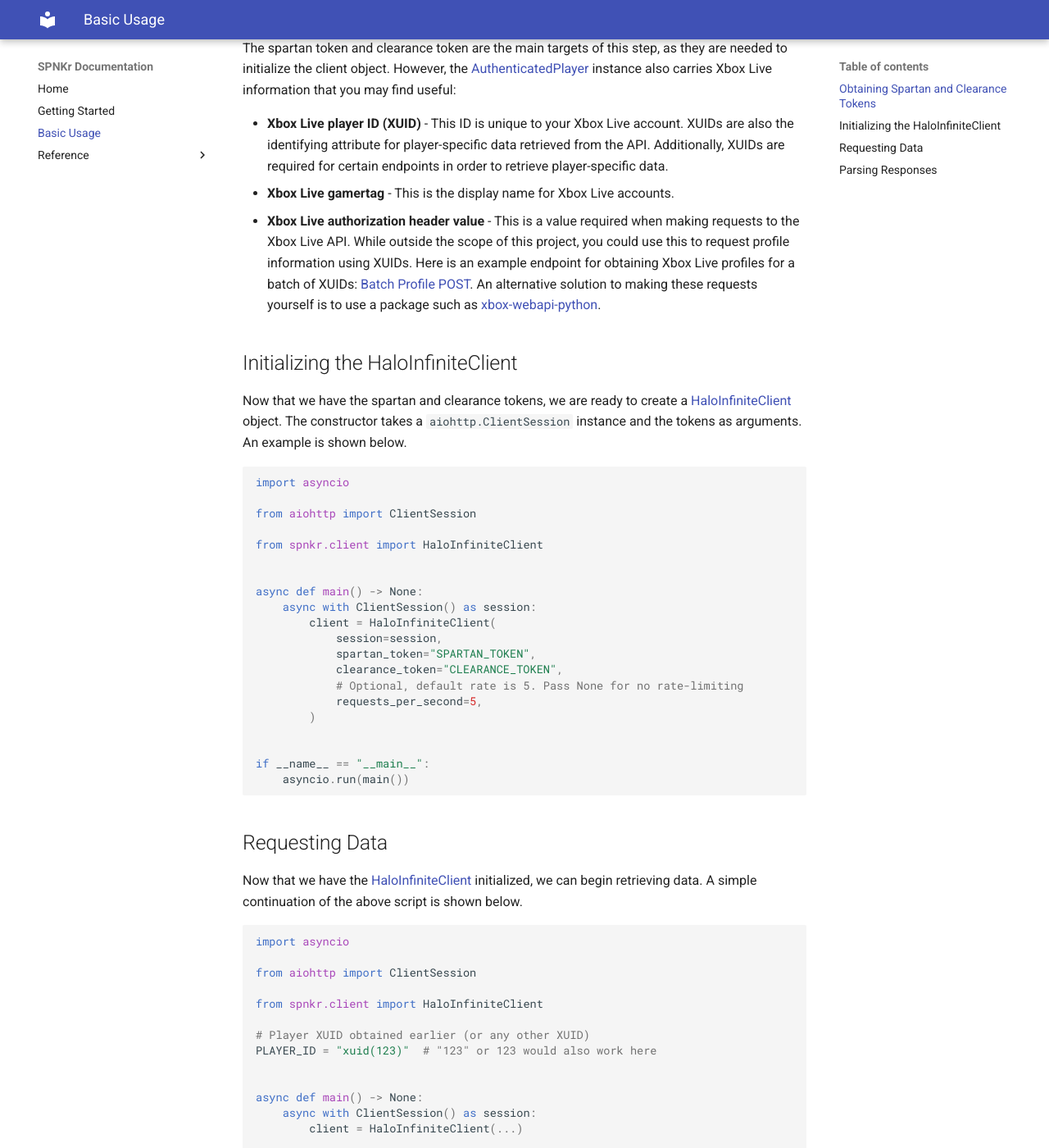
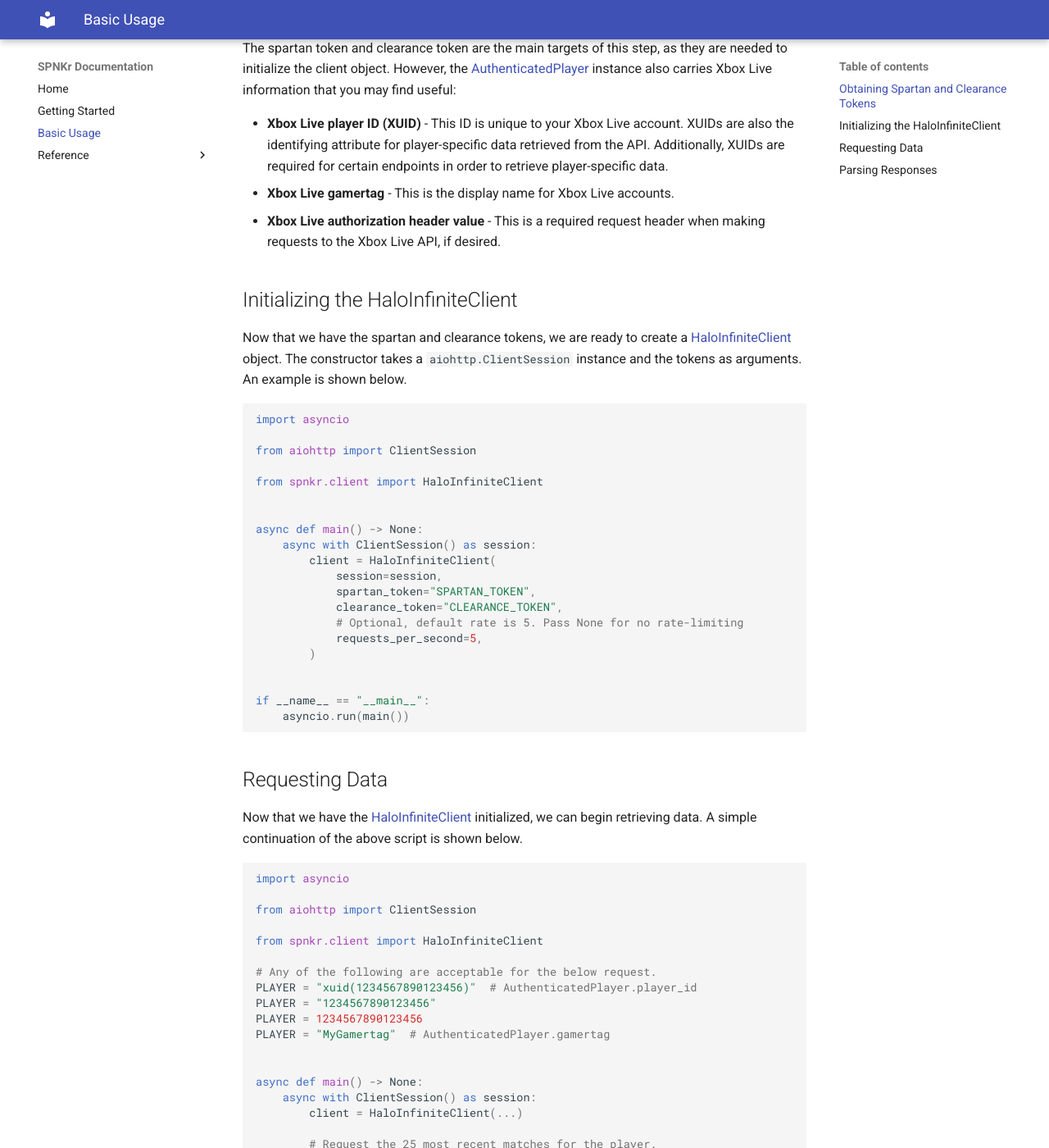
Before and after one commit to acurtis166/SPNKr, an MkDocs documentation site: the page built from docs/basic-usage.md, in a window 1280 px wide and 1400 px high, scrolled down 1229 px. Shown: the whole window at 82% size. Built offline with MkDocs 1.6.1 and Material for MkDocs 9.7.7, drawn with Linux system fonts in a browser that asks for light colours; some of the changed text lies outside the part shown.

Commit message:
Update documentation for version 0.2.0

````diff
--- a/docs/basic-usage.md
+++ b/docs/basic-usage.md
@@ -50,7 +50,7 @@
 
 - **Xbox Live player ID (XUID)** - This ID is unique to your Xbox Live account. XUIDs are also the identifying attribute for player-specific data retrieved from the API. Additionally, XUIDs are required for certain endpoints in order to retrieve player-specific data.
 - **Xbox Live gamertag** - This is the display name for Xbox Live accounts.
-- **Xbox Live authorization header value** - This is a value required when making requests to the Xbox Live API. While outside the scope of this project, you could use this to request profile information using XUIDs. Here is an example endpoint for obtaining Xbox Live profiles for a batch of XUIDs: [Batch Profile POST](https://learn.microsoft.com/en-us/gaming/gdk/_content/gc/reference/live/rest/uri/profilev2/uri-usersbatchprofilesettingspost). An alternative solution to making these requests yourself is to use a package such as [xbox-webapi-python](https://github.com/OpenXbox/xbox-webapi-python).
+- **Xbox Live authorization header value** - This is a required request header when making requests to the Xbox Live API, if desired.
 
 ## Initializing the HaloInfiniteClient
 
@@ -90,27 +90,24 @@
 
 from spnkr.client import HaloInfiniteClient
 
-# Player XUID obtained earlier (or any other XUID)
-PLAYER_ID = "xuid(123)"  # "123" or 123 would also work here
+# Any of the following are acceptable for the below request.
+PLAYER = "xuid(1234567890123456)"  # AuthenticatedPlayer.player_id
+PLAYER = "1234567890123456"
+PLAYER = 1234567890123456
+PLAYER = "MyGamertag"  # AuthenticatedPlayer.gamertag
 
 
 async def main() -> None:
     async with ClientSession() as session:
         client = HaloInfiniteClient(...)
 
-        response = await client.get_match_history(
-            xuid=PLAYER_ID,
-            start=0,  # Optional, indicates the index of the first result to return.
-            count=25,  # Optional, indicates the number of results to return.
-            match_type="all",  # Optional, potentially filter the matches returned.
-        )
+        # Request the 25 most recent matches for the player.
+        response = await client.get_match_history(PLAYER)
 
 
 if __name__ == "__main__":
     asyncio.run(main())
 ```
-
-The above example would retrieve information about your 25 most recent matches.
 
 ## Parsing Responses
 
````
Also changed, not shown: other parts of docs/basic-usage.md (+3 -3 lines), docs/reference/pydantic-parsing.md (+2 -0 lines), docs/reference/records-parsing.md (+2 -0 lines).
